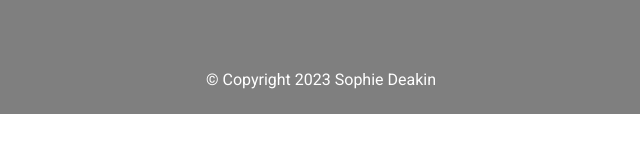
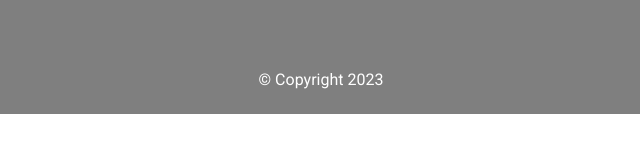
Before and after one commit to sophiebandito/spacemuseum, a plain HTML site: page booknow-page.html in a window 1280 px wide. Shown: the part 519-672 px from the top of the page, 319-959 px from the left. Drawn offline with Linux system fonts and the light colour scheme.

Commit message:
Update booknow-page.html

```diff
--- a/booknow-page.html
+++ b/booknow-page.html
@@ -48,7 +48,7 @@
                 <a href="signup.html">Sign Up</a>
             </li>
         </ul>
-        <p class="copyright">&copy; Copyright 2023 Sophie Deakin</p>
+        <p class="copyright">&copy; Copyright 2023</p>
     </footer>
 </body>
 </html>
```
